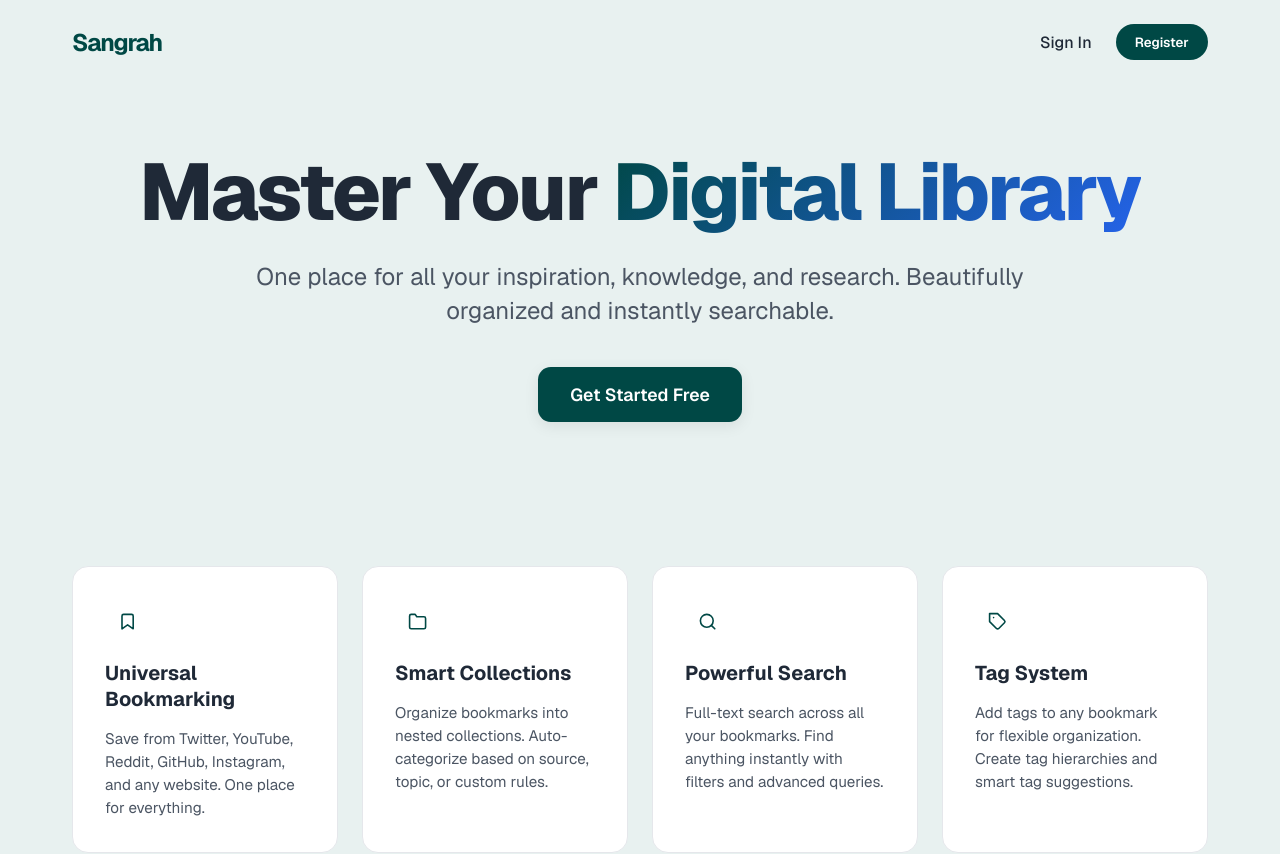
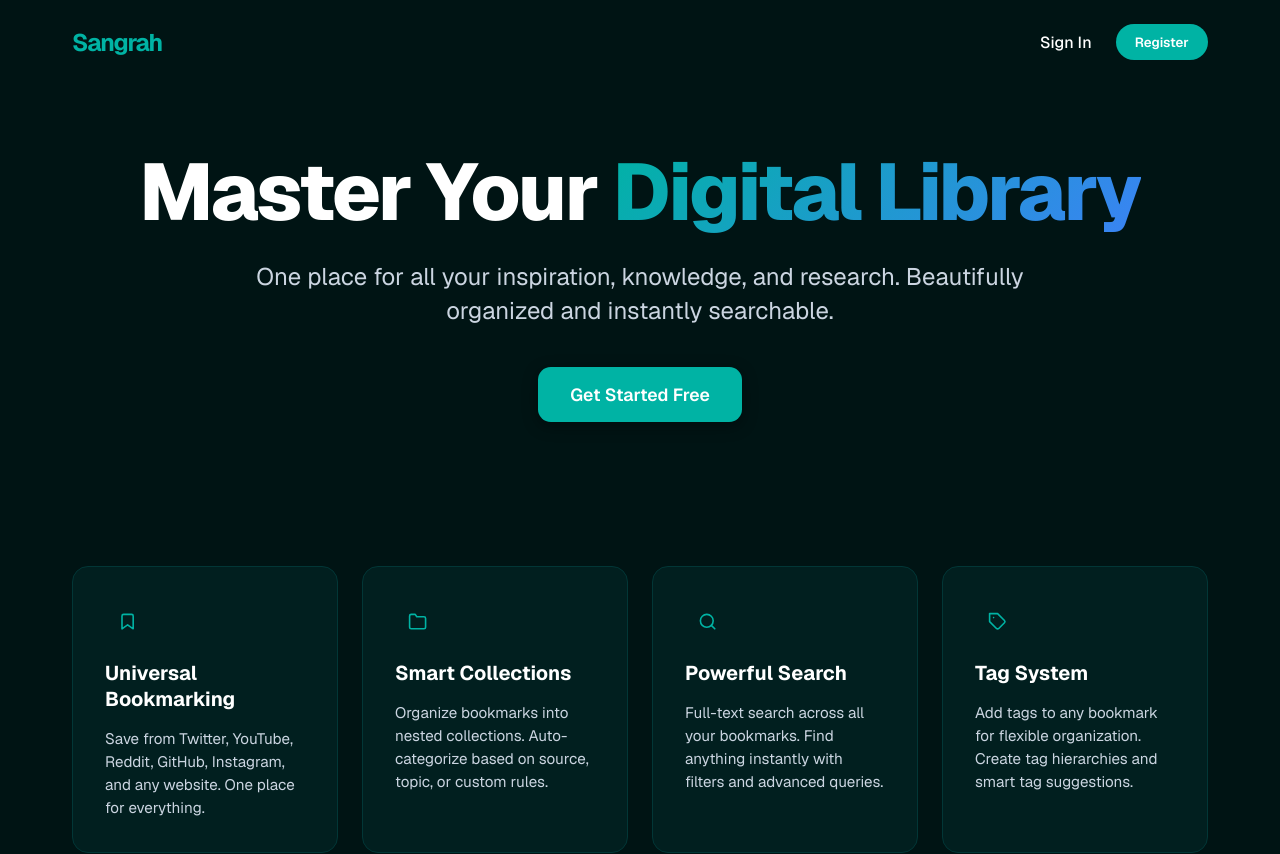
Before and after one commit to nikhilgoswami99/Bookmark-Management-System, a Next.js app: page / in a window 1280 px wide. Shown: the top 854 px of the page. Built offline with nearby package versions, Linux system fonts and the light colour scheme; no server answers.

Commit message:
feat: add global styling with theme support

```diff
--- a/app/(marketing)/page.tsx
+++ b/app/(marketing)/page.tsx
@@ -5,7 +5,7 @@ import Features from '@/components/features/Features';
 
 export default function LandingPage() {
   return (
-    <div className={styles.container}>
+    <div className={styles.container} data-theme="dark">
       <LandingNavbar />
 
       <main className={styles.main}>
--- a/app/globals.css
+++ b/app/globals.css
@@ -1,16 +1,80 @@
 :root {
-  /* Brand Colors */
+  color-scheme: dark;
+
+  /* Brand Colors - Dark (Default) */
+  --primary-color: #00b3a4;
+  --primary-light: #012b2b;
+  --secondary-color: #3b82f6;
+
+  /* Neutral Colors - Dark (Default) */
+  --bg-color: #001414;
+  --surface-color: #011f1f;
+  --border-color: #023636;
+  --input-bg: #001f1f;
+
+  /* Text Colors - Dark (Default) */
+  --text-main: #ffffff;
+  --text-main-hover: #00b3a4;
+  --text-muted: #cbd5e1;
+  --text-placeholder: #64748b;
+  --text-light: #94a3b8;
+  --text-white: #ffffff;
+
+  /* Action Colors - Dark (Default) */
+  --error-color: #ef4444;
+  --shadow-color: rgba(0, 0, 0, 0.4);
+
+  /* Component Specific - Dark (Default) */
+  --accent-bg: #023636;
+  --accent-text: #ffffff;
+}
+
+[data-theme="dark"] {
+  color-scheme: dark;
+
+  /* Brand Colors - Dark Override */
+  --primary-color: #00b3a4;
+  --primary-light: #012b2b;
+  --secondary-color: #3b82f6;
+
+  /* Neutral Colors - Dark Override */
+  --bg-color: #001414;
+  --surface-color: #011f1f;
+  --border-color: #023636;
+  --input-bg: #001f1f;
+
+  /* Text Colors - Dark Override */
+  --text-main: #ffffff;
+  --text-main-hover: #00b3a4;
+  --text-muted: #cbd5e1;
+  --text-placeholder: #64748b;
+  --text-light: #94a3b8;
+  --text-white: #ffffff;
+
+  /* Action Colors - Dark Override */
+  --error-color: #ef4444;
+  --shadow-color: rgba(0, 0, 0, 0.4);
+
+  /* Component Specific - Dark Override */
+  --accent-bg: #023636;
+  --accent-text: #ffffff;
+}
+
+[data-theme="light"] {
+  color-scheme: light;
+
+  /* Brand Colors - Light */
   --primary-color: #004845;
   --primary-light: #e8f1f0;
   --secondary-color: #2563eb;
 
-  /* Neutral Colors */
+  /* Neutral Colors - Light */
   --bg-color: #e8f1f0;
   --surface-color: #ffffff;
   --border-color: #e5e7eb;
   --input-bg: #f9fafb;
 
-  /* Text Colors */
+  /* Text Colors - Light */
   --text-main: #1f2937;
   --text-main-hover: #004845;
   --text-muted: #4b5563;
@@ -18,38 +82,13 @@
   --text-light: #6b7280;
   --text-white: #ffffff;
 
-  /* Action Colors */
+  /* Action Colors - Light */
   --error-color: #dc2626;
   --shadow-color: rgba(0, 0, 0, 0.08);
 
-  /* Component Specific */
+  /* Component Specific - Light */
   --accent-bg: #023636;
   --accent-text: #ffffff;
-}
-
-[data-theme="dark"] {
-  /* Brand Colors */
-  --primary-color: #00b3a4;
-  --primary-light: #012b2b;
-  --secondary-color: #3b82f6;
-
-  /* Neutral Colors */
-  --bg-color: #001414;
-  --surface-color: #011f1f;
-  --border-color: #023636;
-  --input-bg: #001f1f;
-
-  /* Text Colors */
-  --text-main: #ffffff;
-  --text-muted: #cbd5e1;
-  --text-placeholder: #64748b;
-  --text-light: #94a3b8;
-  --text-white: #ffffff;
-
-  /* Action Colors */
-  --error-color: #ef4444;
-  --shadow-color: rgba(0, 0, 0, 0.4);
-
 }
 
 * {
```
Also changed, not shown: components/authForm/AuthForm.tsx (+7 -2 lines), context/ThemeContext.tsx (+12 -6 lines).
